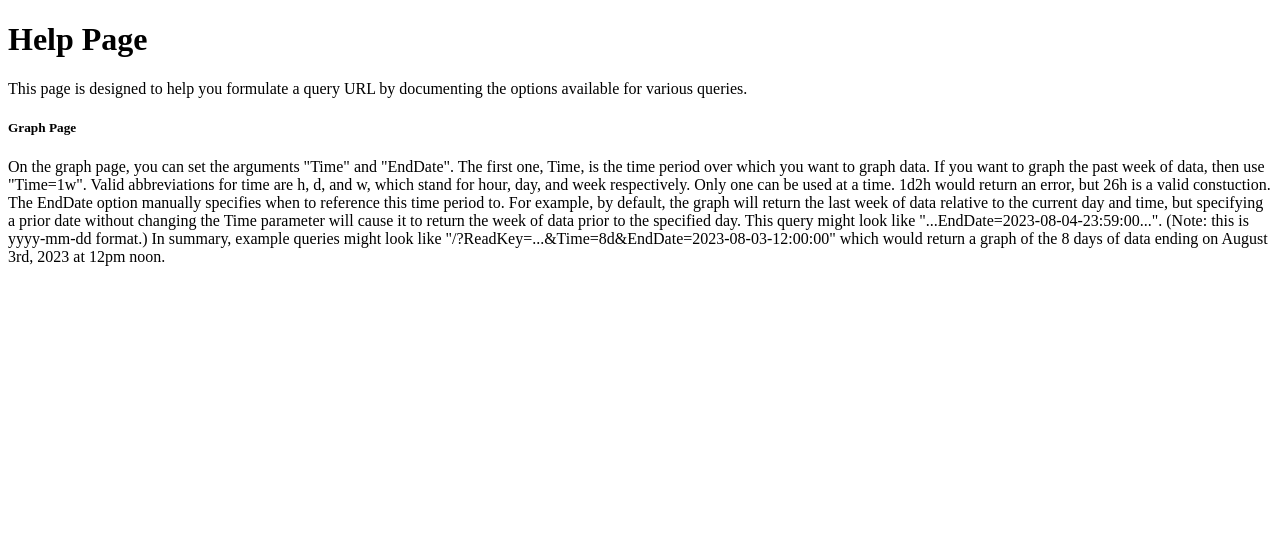
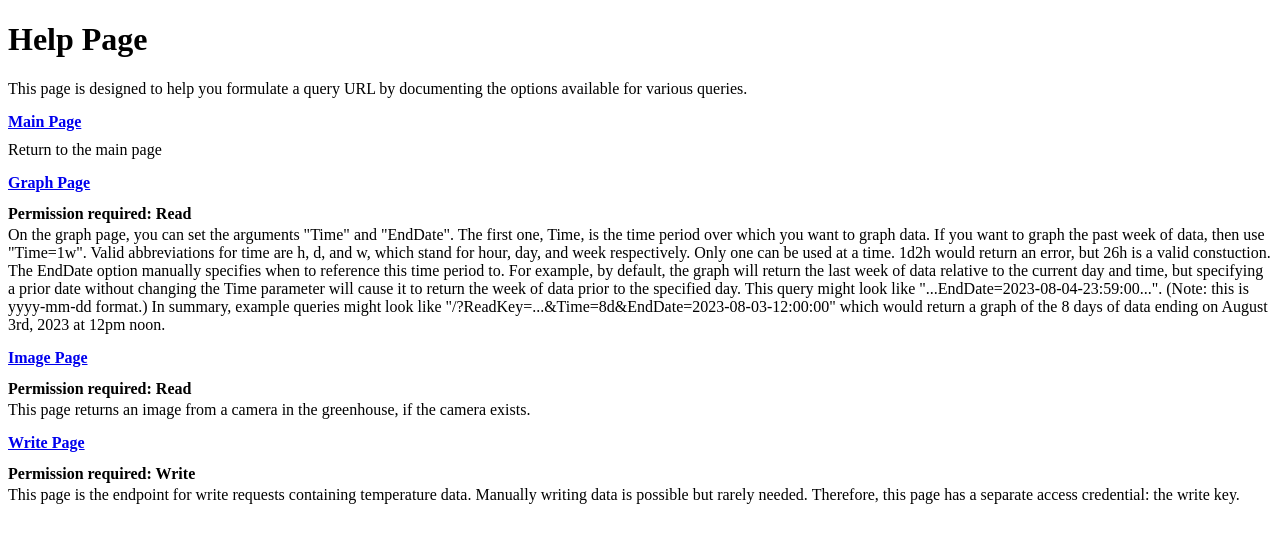
Before and after one commit to Djyankencsu/Greenhouse, a Flask app: page /help in a window 1280 px wide. Shown: the top 543 px of the page. Run offline with Flask 3, Linux system fonts and the light colour scheme.

Commit message:
Limited Password Attempts

```diff
--- a/Python/main.py
+++ b/Python/main.py
@@ -21,6 +21,7 @@ else:
 
 main_params = {}
 counter =0
+password_attempt =[datetime.datetime.now(),0]
 
 def read_params():
     global counter
@@ -48,14 +49,16 @@ def generate_plot(time_length, time_reference):
         dict_split = storage_dict.items()
         dict_split = sorted(dict_split)
         x,y = zip(*dict_split)
+        xtick_holder = np.linspace((time_reference-time_length).timestamp(),time_reference.timestamp(),7)
+        xtick_holder = [datetime.datetime.fromtimestamp(each) for each in xtick_holder]
         plt.rcParams["figure.figsize"] = (10,5)
         plt.plot(x,y,"bo-")
-        plt.plot(x,[42 for each in x],"r")
-        plt.xlabel("Time")
+        plt.plot(xtick_holder,[42 for each in xtick_holder],"r")
+        plt.xlabel("Timestamp")
         plt.ylabel("Temperature (˚F)")
         plt.yticks(np.linspace(0,120,13))
-        xtick_holder = np.linspace((time_reference-time_length).timestamp(),time_reference.timestamp(),7)
-        plt.xticks([datetime.datetime.fromtimestamp(each) for each in xtick_holder])
+        plt.xlim([xtick_holder[0],xtick_holder[-1]])
+        plt.xticks(xtick_holder)
         plt.savefig(os.path.join(os.path.abspath(os.path.dirname(__file__)),"static/graph.jpg"))
         plt.clf()
 
@@ -90,16 +93,34 @@ app = Flask(__name__)
 
 @app.route("/")
 def index():
+    global password_attempt
     arguments = request.args.to_dict()
     if ("WriteKey" in arguments.keys()) or ("ReadKey" in arguments.keys()):
         return render_template("options.html",Keys=preserve_arguments(arguments))
     elif (main_params["PWEnable"] == "True") and (arguments.get("password",None) in [None,""]):
         return render_template("pwlogin.html", ImagePath="static/login.png")
     elif (main_params["PWEnable"] == "True") and (arguments.get("password",None) != main_params["Password"]):
-        return render_template("pwlogin.html", ImagePath="static/failure.png")
+        if password_attempt[1]==0:
+            password_attempt[0] = datetime.datetime.now()
+            password_attempt[1] = 1
+            return render_template("pwlogin.html", ImagePath="static/failure.png")
+        elif password_attempt[1] < int(main_params["PasswordAttempts"]):
+            password_attempt[1] += 1
+            return render_template("pwlogin.html", ImagePath="static/failure.png")
+        elif password_attempt[0] < (datetime.datetime.now() - datetime.timedelta(seconds=float(main_params["PasswordTime"]))):
+            password_attempt = [datetime.datetime.now(),0]
+            return render_template("pwlogin.html", ImagePath="static/failure.png")
+        elif password_attempt[1] >= int(main_params["PasswordAttempts"]):
+            password_attempt[0] = datetime.datetime.now()
+            return render_template("locked.html",Time=main_params["PasswordTime"])
     elif (main_params["PWEnable"] == "True") and (arguments.get("password",None) == main_params["Password"]):
-        query_holder = "/?WriteKey"+"="+main_params["WriteKey"]+"&ReadKey"+"="+main_params["ReadKey"]
-        return redirect(query_holder)
+        if (password_attempt[1] >= int(main_params["PasswordAttempts"])) and (password_attempt[0] > (datetime.datetime.now() - datetime.timedelta(seconds=float(main_params["PasswordTime"])))):
+            password_attempt[0] = datetime.datetime.now()
+            return render_template("locked.html",Time=main_params["PasswordTime"])
+        else:
+            password_attempt = [datetime.datetime.now(),0]
+            query_holder = "/?ReadKey"+"="+main_params["ReadKey"]
+            return redirect(query_holder)
     elif (main_params["PWEnable"] == "False") and ("password" in arguments.keys()):
         return render_template("pwdisabled.html", message="Password login is currently disabled. Please enter access keys manually.")
     else:
@@ -108,7 +129,7 @@ def index():
 @app.route("/write")
 def write_data():
     arguments = request.args.to_dict()
-    if arguments["WriteKey"] == main_params["WriteKey"]:
+    if arguments.get("WriteKey") == main_params["WriteKey"]:
         data=request.args.get(main_params["Temp"])
         if data is not None:
             file = open(data_dir+main_params["TempFile"],"a")
@@ -118,7 +139,7 @@ def write_data():
         else:
             return render_template("writefail.html")
     else:
-        return redirect("/",preserve_arguments(arguments,False))
+        return redirect("/"+preserve_arguments(arguments,False))
 
 @app.route("/image")
 def show_img():
@@ -132,12 +153,12 @@ def show_img():
         counter += 1
         return render_template("image.html",**holder)
     else:
-        return redirect("/",preserve_arguments(arguments,False))
+        return redirect("/"+preserve_arguments(arguments,False))
 
 @app.route("/graph")
 def show_graph():
     arguments = request.args.to_dict()
-    if arguments["ReadKey"] == main_params["ReadKey"]:
+    if arguments.get("ReadKey") == main_params["ReadKey"]:
         oldest_point = datetime.timedelta(days=7)
         stop_point = datetime.datetime.now()
         if "Time" in arguments.keys():
@@ -148,11 +169,12 @@ def show_graph():
         holder = {"ImagePath":"static/graph.jpg"}
         return render_template("graph.html",**holder)
     else:
-        return redirect("/",preserve_arguments(arguments,False))
+        return redirect("/"+preserve_arguments(arguments,False))
 
 @app.route("/help")
 def show_help():
-    return render_template("statichelp.html")
+    arguments = request.args.to_dict()
+    return render_template("statichelp.html",Keys=preserve_arguments(arguments))
 
 if __name__ == '__main__':
     read_params()
--- a/Python/templates/graph.html
+++ b/Python/templates/graph.html
@@ -4,8 +4,9 @@
     <link rel="icon" href="static/favicon.png">
 </head>
 <body style="align-items: center;">
-    <h1 style="text-align: center;">Graph of Temp Data</h1>
-    <div>
+    <div style="width: fit-content; align-items: center;">
+        <h1 style="text-align: center;">Graph of Temp Data</h1>
         <img src="{{ImagePath}}" style="max-width: 100%; height: auto; transform:scale()">
+        <p style="text-align: center; color:red;">*Red line is danger zone for frost: 42˚F</p>
     </div>
 </body>
--- a/Python/templates/options.html
+++ b/Python/templates/options.html
@@ -9,5 +9,5 @@
     <a href="/graph{{Keys}}">Graph of Temp Data</a><br>
     <a href="/image{{Keys}}">Live Image from Greenhouse</a><br>
     <a href="/write{{Keys}}">Write Data Manually</a><br>
-    <a href="/help">Get Help with URL Options</a>
+    <a href="/help{{Keys}}">Get Help with URL Options</a>
 </body>
--- a/Python/templates/pwlogin.html
+++ b/Python/templates/pwlogin.html
@@ -7,8 +7,8 @@
     <h3 style="color:red;">
         Read Key or Write Key not provided
     </h3>
-    <div style="margin-bottom: 10px;">
-        <img src="{{ImagePath}}" style="max-width: 100%; height: auto; transform:scale()">
+    <div style="margin-bottom: 10px; max-width: 300px;">
+        <img src="{{ImagePath}}" style="object-fit:contain; max-width: 300px; width:100%; height: auto;">
     </div>
     <div>
         <form>
--- a/Python/templates/statichelp.html
+++ b/Python/templates/statichelp.html
@@ -4,13 +4,20 @@
     <link rel="icon" href="static/favicon.png">
     <style>
         p {display: inline;}
+        h4 {
+            margin-top: 15px;
+            margin-bottom: 10px;
+        }
     </style>
 </head>
 <body>
     <h1>Help Page</h1>
     <p>This page is designed to help you formulate a query URL by documenting the options available for </p>
     <p>various queries.</p><br>
-    <h5>Graph Page</h5>
+    <h4><a href="/{{Keys}}">Main Page</a></h4>
+    <p>Return to the main page</p>
+    <h4><a href="/graph{{Keys}}">Graph Page</a></h4>
+    <p style="line-height: 1.5em;"><strong>Permission required: Read</strong></p><br/>
     <p>On the graph page, you can set the arguments "Time" and "EndDate". The first one, Time, is the time period </p>
     <p>over which you want to graph data. If you want to graph the past week of data, then use "Time=1w". Valid abbreviations </p>
     <p>for time are h, d, and w, which stand for hour, day, and week respectively. Only one can be used at a time. 1d2h </p>
@@ -20,4 +27,11 @@
     <p>specified day. This query might look like "...EndDate=2023-08-04-23:59:00...". (Note: this is yyyy-mm-dd format.) </p>
     <p>In summary, example queries might look like "/?ReadKey=...&Time=8d&EndDate=2023-08-03-12:00:00" which would return </p>
     <p>a graph of the 8 days of data ending on August 3rd, 2023 at 12pm noon. </p>
+    <h4><a href="/image{{Keys}}">Image Page</a></h4>
+    <p style="line-height: 1.5em;"><strong>Permission required: Read</strong></p><br/>
+    <p>This page returns an image from a camera in the greenhouse, if the camera exists. </p>
+    <h4><a href="/write{{Keys}}">Write Page</a></h4>
+    <p style="line-height: 1.5em;"><strong>Permission required: Write</strong></p><br/>
+    <p>This page is the endpoint for write requests containing temperature data. Manually writing data is possible but rarely needed. </p>
+    <p>Therefore, this page has a separate access credential: the write key. </p>
 </body>
```
Also changed, not shown: Python/templates/locked.html (added, +9 -0 lines), Python/static/graph.jpg.
